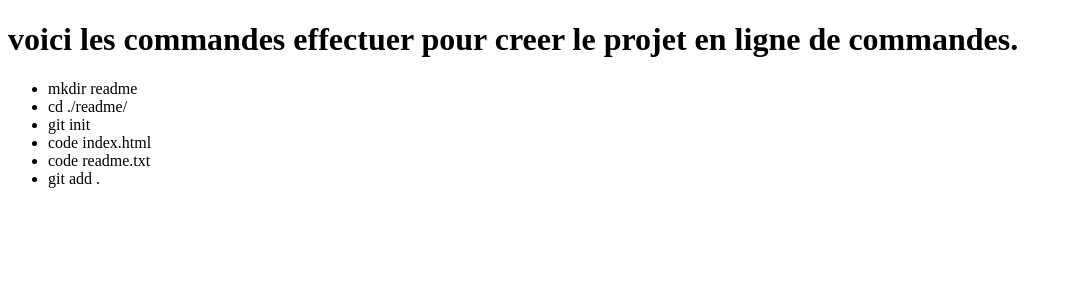
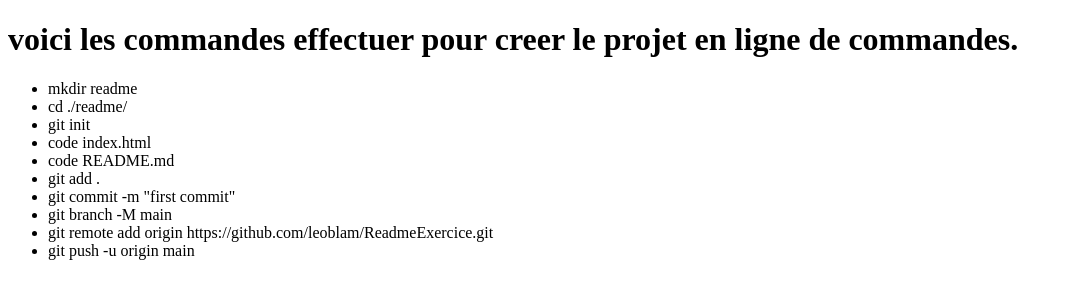
Before and after one commit to leoblam/ReadmeExercice, a plain HTML site: page index.html in a window 1280 px wide. Shown: the whole page, without its empty margins (0-1072 px from the left). Drawn offline with Linux system fonts and the light colour scheme.

Commit message:
second commit update README for a .m

```diff
--- a/index.html
+++ b/index.html
@@ -12,8 +12,14 @@
       <li>cd ./readme/</li>
       <li>git init</li>
       <li>code index.html</li>
-      <li>code readme.txt</li>
+      <li>code README.md</li>
       <li>git add .</li>
+      <li>git commit -m "first commit"</li>
+      <li>git branch -M main</li>
+      <li>
+        git remote add origin https://github.com/leoblam/ReadmeExercice.git
+      </li>
+      <li>git push -u origin main</li>
     </ul>
   </head>
   <body></body>
```
Also changed, not shown: 1 other file.
